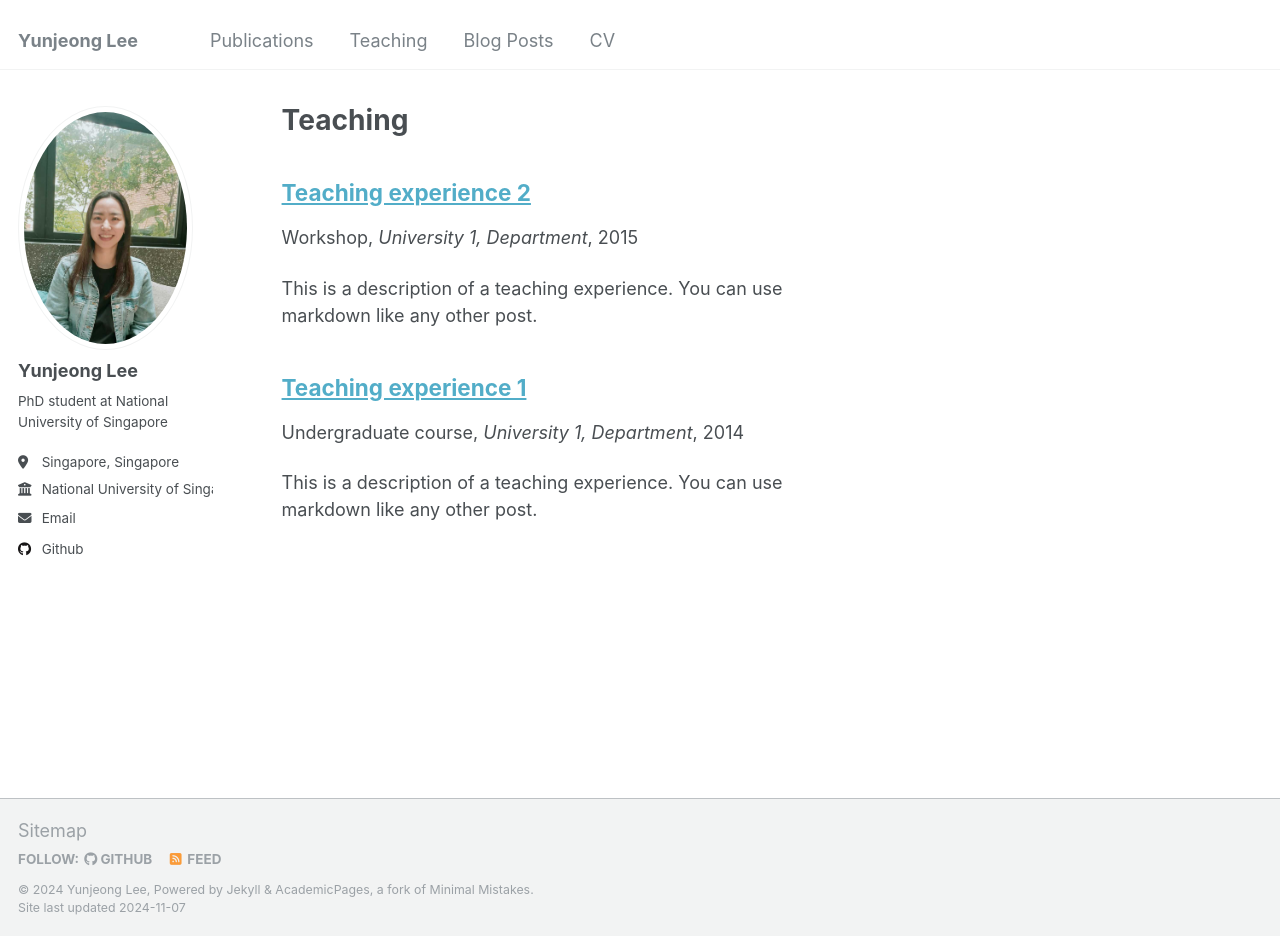
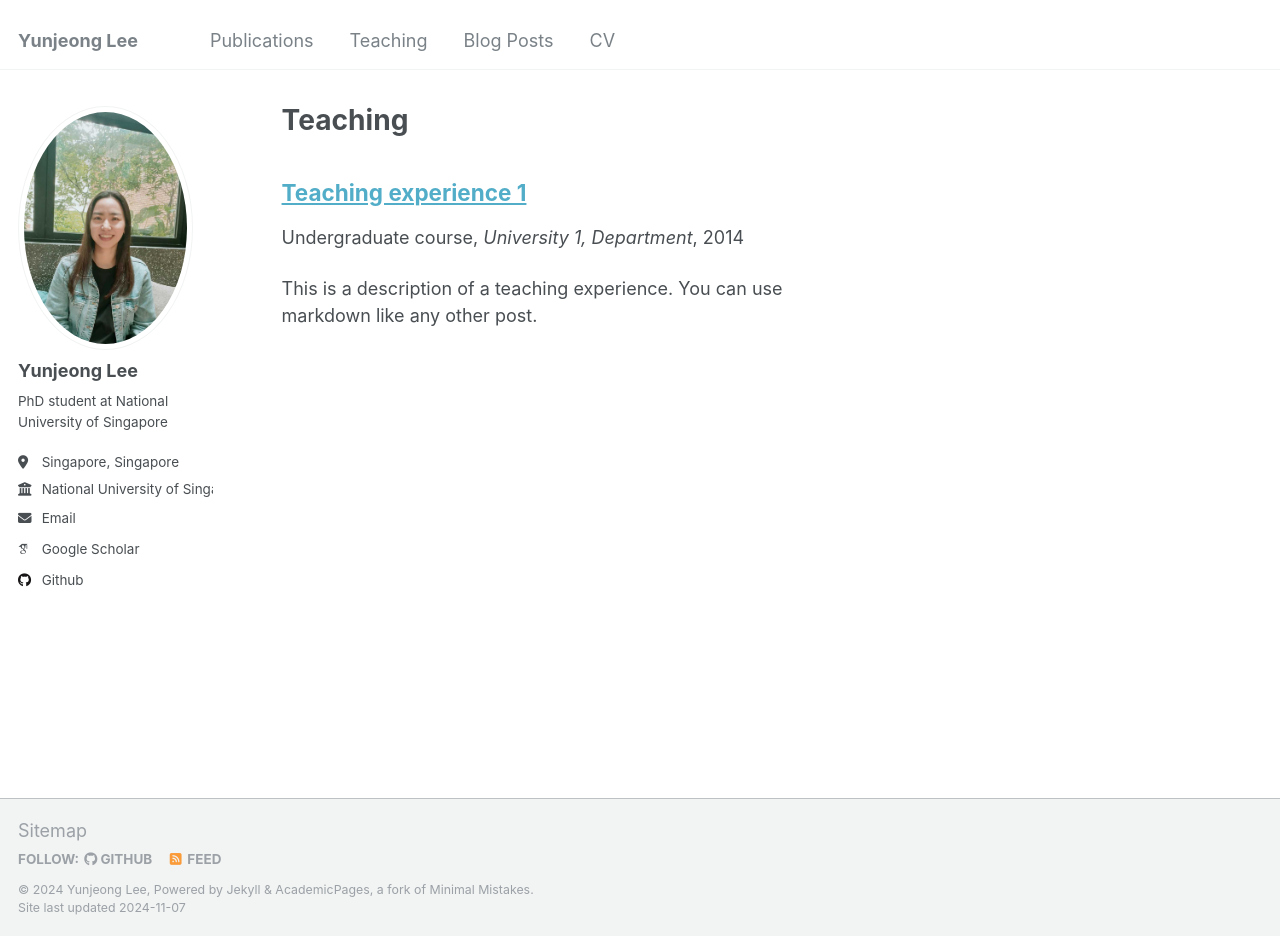
Before and after one commit to yunjeong-lee/yunjeong-lee.github.io, a Jekyll site: the page built from _pages/teaching.html, in a window 1280 px wide and 936 px high. Built offline with Jekyll 4.4.1, drawn with Linux system fonts in a browser that asks for light colours; some web fonts are replaced.

Commit message:
add google scholar link

```diff
--- a/_config.yml
+++ b/_config.yml
@@ -32,7 +32,7 @@ author:
 
   # Academic websites
   arxiv            : # URL - Update with the correct link to your profile
-  googlescholar    : #"https://scholar.google.com/citations?user=PS_CX0AAAAAJ"
+  googlescholar    : "https://scholar.google.com/citations?user=wqTw6AoAAAAJ&hl=en&oi=sra"
   impactstory      : # URL
   orcid            : #"http://orcid.org/yourorcidurl"
   semantic         : # URL
--- a/_teaching/2015-spring-teaching-2.md
+++ /dev/null
@@ -1,20 +0,0 @@
----
-title: "Teaching experience 2"
-collection: teaching
-type: "Workshop"
-permalink: /teaching/2015-spring-teaching-1
-venue: "University 1, Department"
-date: 2015-01-01
-location: "City, Country"
----
-
-This is a description of a teaching experience. You can use markdown like any other post.
-
-Heading 1
-======
-
-Heading 2
-======
-
-Heading 3
-======
```
